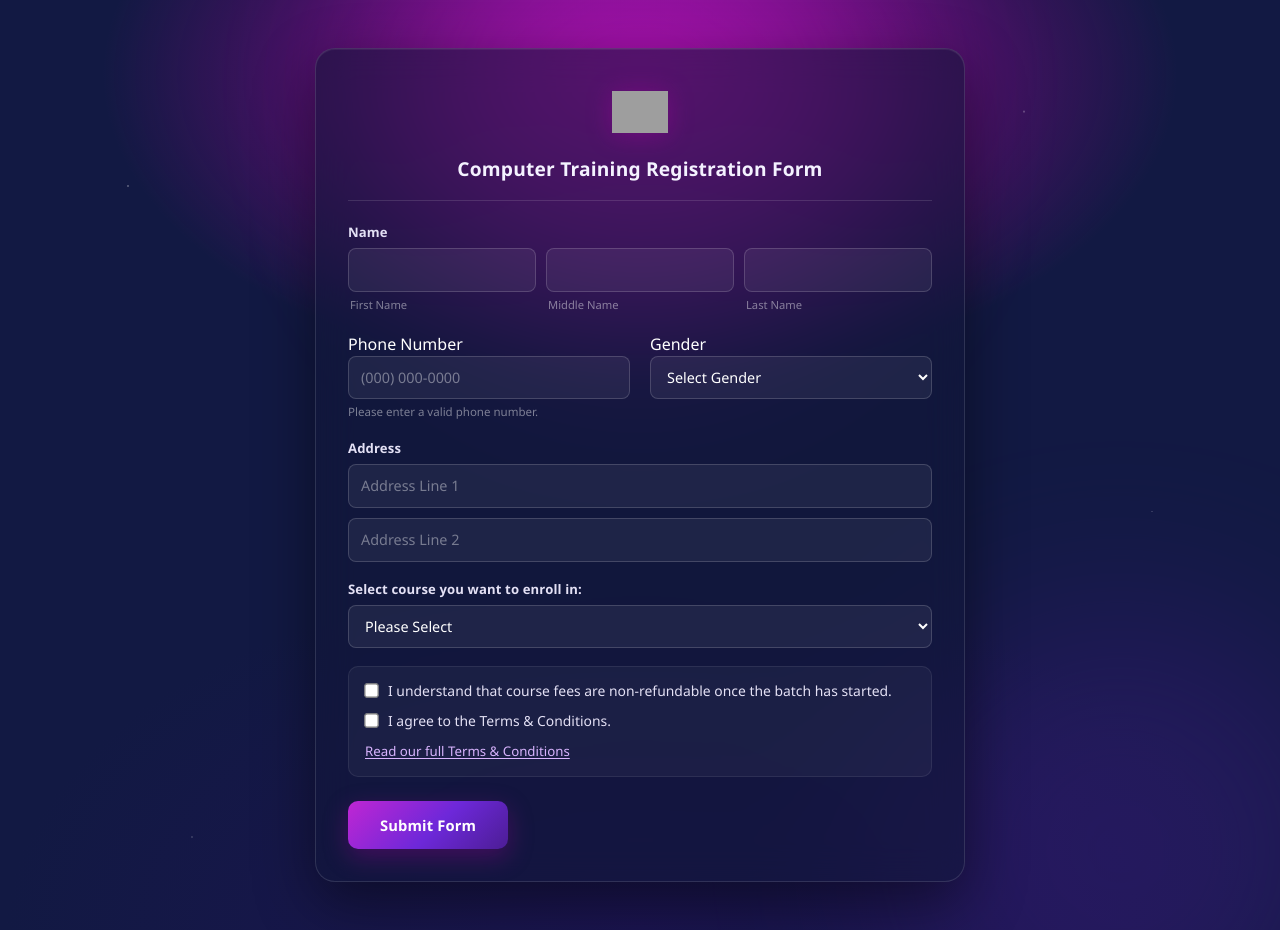
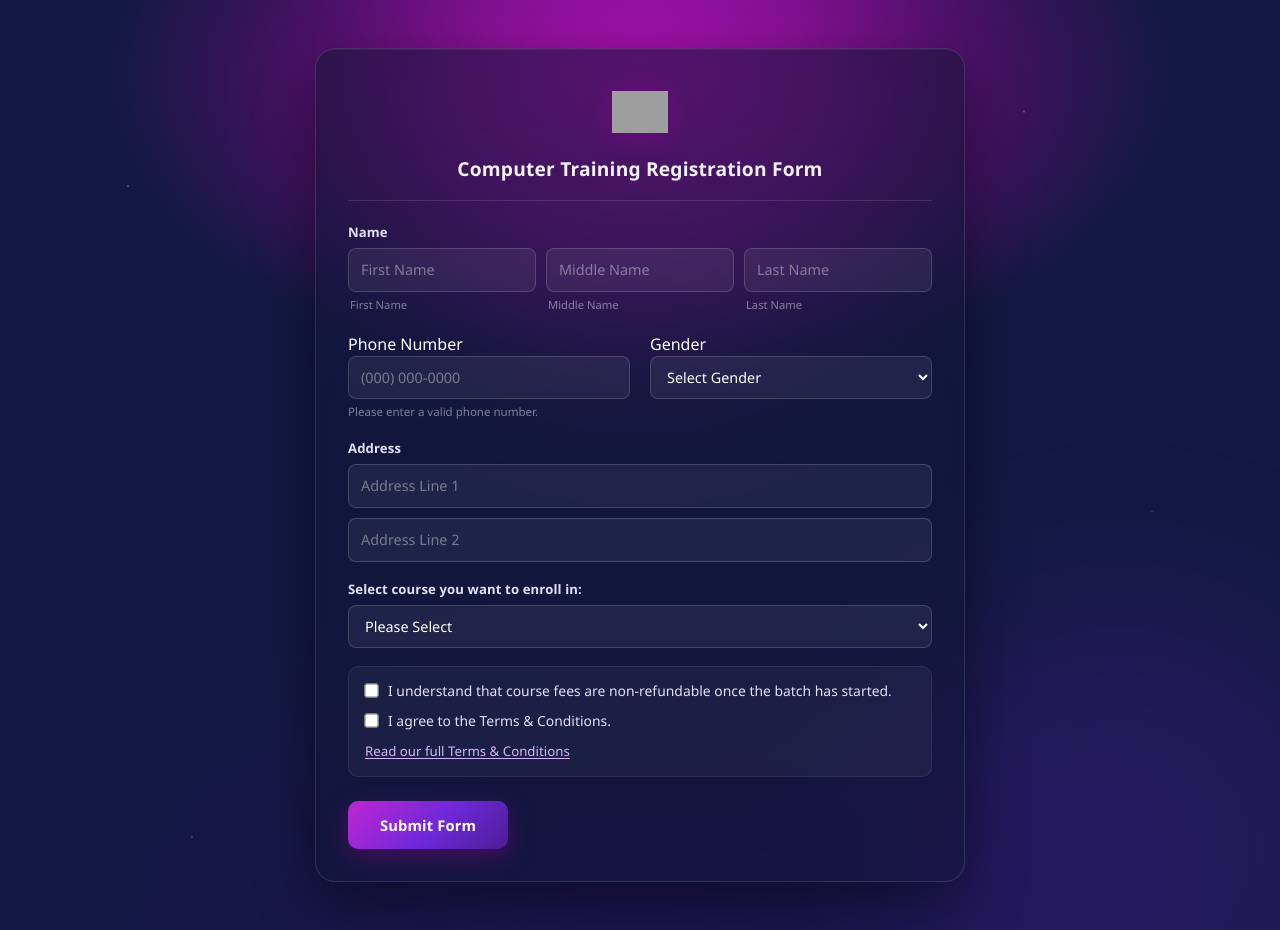
Before and after one commit to tazi00/leadform, a Next.js app: page /registration in a window 1280 px wide. Built offline with nearby package versions, Linux system fonts and the light colour scheme; grey boxes are pictures that could not be loaded.

Commit message:
new changes

```diff
--- a/src/app/registration/page.js
+++ b/src/app/registration/page.js
@@ -84,6 +84,7 @@ export default function RegistrationPage() {
               <input
                 className={styles.input}
                 type="text"
+                placeholder="First Name"
                 required
                 value={form.firstName}
                 onChange={(e) => update("firstName", e.target.value)}
@@ -94,6 +95,7 @@ export default function RegistrationPage() {
               <input
                 className={styles.input}
                 type="text"
+                placeholder="Middle Name"
                 value={form.middleName}
                 onChange={(e) => update("middleName", e.target.value)}
               />
@@ -103,6 +105,7 @@ export default function RegistrationPage() {
               <input
                 className={styles.input}
                 type="text"
+                placeholder="Last Name"
                 required
                 value={form.lastName}
                 onChange={(e) => update("lastName", e.target.value)}
```
